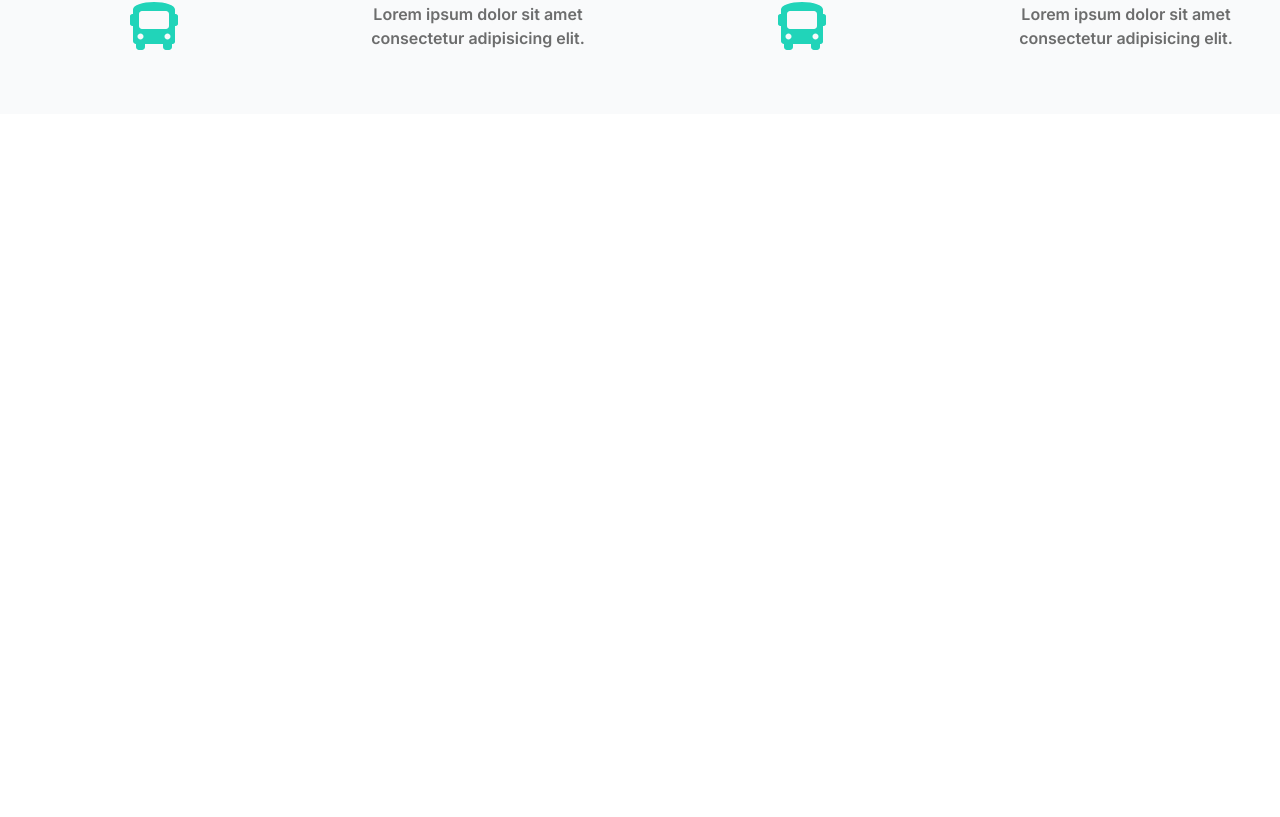
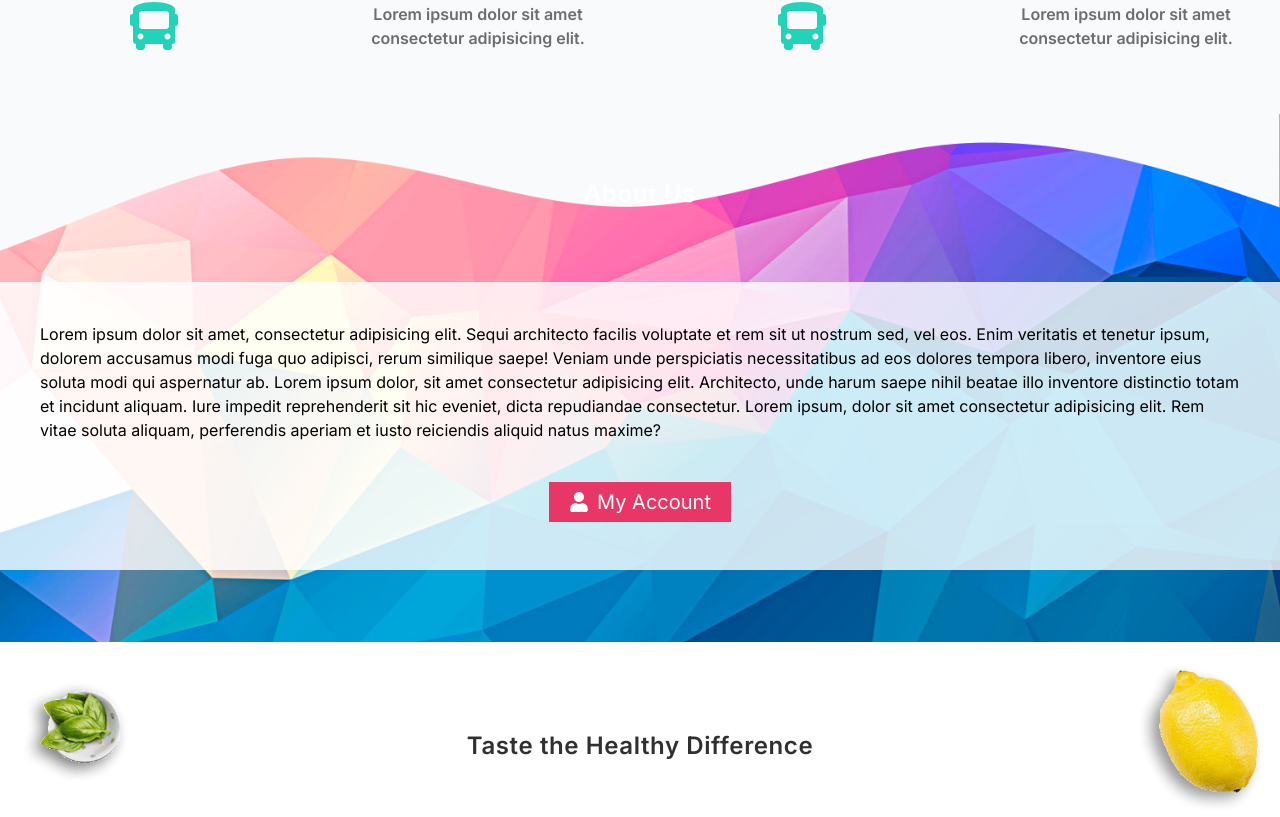
Before and after one commit to Joshuakibwage/good-food, a React (Vite) app: page / in a window 1280 px wide. Shown: the part 1743-2560 px from the top of the page. Before the commit the page ends 1857 px from the top, so only its background shows below. Built offline with nearby package versions, Linux system fonts and the light colour scheme; a web font is replaced by a local one.

Commit message:
Add abut us section

```diff
--- a/src/App.jsx
+++ b/src/App.jsx
@@ -2,6 +2,7 @@ import Navbar from "./components/Navbar";
 import Hero from "./pages/Hero";
 import Banner from "./components/Banner";
 import WhyChooseUs from "./components/WhyChooseUs"
+import AboutUs from "./components/AboutUs";
 
  const App = () => {
    return (
@@ -10,6 +11,8 @@ import WhyChooseUs from "./components/WhyChooseUs"
       <Hero />
       <Banner />
       <WhyChooseUs />
+      <AboutUs />
+      <Banner />
      </div>
    )
  }
--- /dev/null
+++ b/src/components/AboutUs.jsx
@@ -0,0 +1,59 @@
+import BgPolygon from "../assets/polygon.png"
+import vector from "../assets/vector-wave.png"
+import { FaUser } from "react-icons/fa"
+
+
+const bgStyle = {
+    backgroundImage: `url(${BgPolygon})`,
+    backgroundRepeat: 'no-repeat',
+    backgroundPosition: 'center',
+    backgroundSize: 'cover',
+    width: '100%',
+    height: '100%',
+    position: 'relative'
+}
+
+const AboutUs = () => {
+  return (
+    <section style={bgStyle} className="">
+        <div className="container mx-auto py-8 min-h-[500px] relative z-10">
+            <h1 className="py-8 tracking-wide text-2xl font-semibold text-white text-center">
+                About Us
+            </h1>
+
+            {/* card section */}
+            <div className="bg-white/80 my-10">
+                <p className="p-10 ">
+                    Lorem ipsum dolor sit amet, consectetur adipisicing elit. Sequi architecto facilis
+                    voluptate et rem sit ut nostrum sed, vel eos. Enim veritatis et tenetur ipsum, dolorem
+                    accusamus modi fuga quo adipisci, rerum similique saepe! Veniam unde perspiciatis
+                    necessitatibus ad eos dolores tempora libero, inventore eius soluta modi qui aspernatur
+                    ab. Lorem ipsum dolor, sit amet consectetur adipisicing elit. Architecto, unde harum
+                    saepe nihil beatae illo inventore distinctio totam et incidunt aliquam. Iure impedit
+                    reprehenderit sit hic eveniet, dicta repudiandae consectetur. Lorem ipsum, dolor sit amet
+                    consectetur adipisicing elit. Rem vitae soluta aliquam, perferendis aperiam et iusto
+                    reiciendis aliquid natus maxime?
+                </p>
+                <div className="flex justify-center pb-12">
+                    <button className="flex items-center gap-2 bg-primary text-xl h-[40px]
+                    px-5 text-white py-2 hover:scale-105 transition-all ease-in-out delay-200 cursor-pointer">
+                        <FaUser />
+                        My Account
+                    </button>
+            </div>
+            </div>
+
+        </div>
+        {/* vector section */}
+        <div>
+            <img
+                src={vector}
+                alt="vector"
+                className="absolute top-0 left-0 right-0 w-full "
+            />
+        </div>
+    </section>
+  )
+}
+
+export default AboutUs
```
